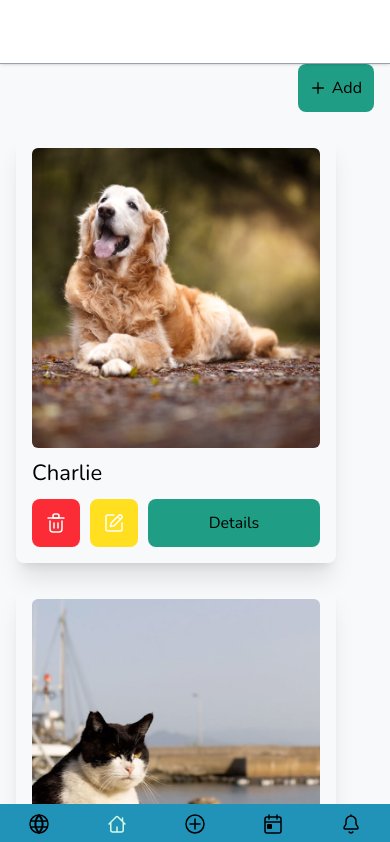
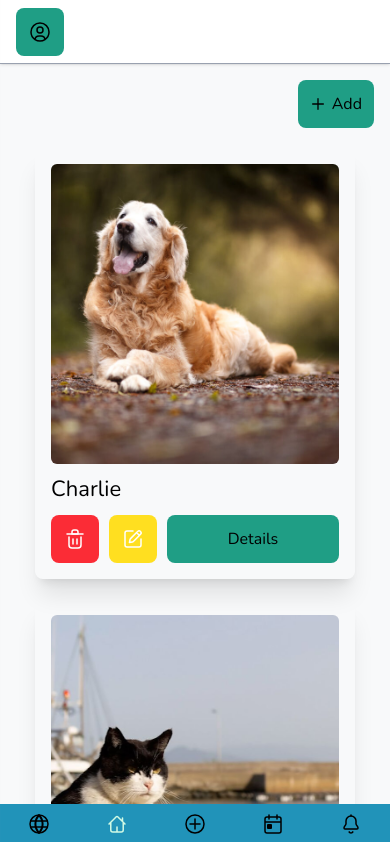
Before and after one commit to IharStaliarou/TailsCare, a Next.js app: page /en/pets in a window 390 px wide. Shown: the top 842 px of the page. Built offline with nearby package versions, Linux system fonts and the light colour scheme.

Commit message:
feat: added ui mobile sidebar prototype

```diff
--- a/app/[locale]/layout.tsx
+++ b/app/[locale]/layout.tsx
@@ -1,6 +1,7 @@
 import { ReactNode } from 'react'
 
 import { Header } from '@/components/layout/Header/Header'
+import { MobileSidebar } from '@/components/layout/Mobile/MobileSidebar'
 import { routing } from '@/i18n/routing'
 import { TLocale } from '@/i18n/types'
 import { NextIntlClientProvider } from 'next-intl'
@@ -40,7 +41,8 @@ export default async function LocaleLayout({
       <body className={`flex h-full flex-col ${nunito.variable}`}>
         <NextIntlClientProvider messages={messages}>
           <Header />
-          <main className='mx-auto mt-16 flex w-full max-w-360 flex-col justify-center px-4 md:mt-20 md:px-6 md:py-9.5 2xl:px-17'>
+          <main className='mx-auto mt-20 mb-14 flex w-full max-w-360 flex-col justify-center px-4 md:mb-0 md:px-6 md:py-9.5 2xl:px-17'>
+            <MobileSidebar />
             {children}
           </main>
         </NextIntlClientProvider>
--- a/components/PetCard.tsx
+++ b/components/PetCard.tsx
@@ -14,12 +14,12 @@ export const PetCard = async ({ pet }: IPetCardProps) => {
   const t = await getTranslations('common')
   const { name, avatarUrl } = pet
   return (
-    <li className='flex w-80 flex-col items-center gap-2.5 rounded-lg p-4 shadow-xl'>
+    <li className='flex w-80 flex-col gap-2.5 rounded-lg p-4 shadow-xl'>
       <div className='relative h-75 w-full'>
         <Image src={avatarUrl} alt={name} fill className='rounded-md object-cover' />
       </div>
-      <h3 className='self-start text-xl'>{name}</h3>
-      <div className='flex w-full justify-start gap-2.5'>
+      <h3 className='text-xl'>{name}</h3>
+      <div className='flex h-12 w-full gap-2.5'>
         <AppButton
           variant='icon'
           icon={<TrashIcon className='h-6 w-6 stroke-2 text-white' />}
--- a/components/PetsList.tsx
+++ b/components/PetsList.tsx
@@ -20,7 +20,7 @@ export const PetsList = async ({ pets }: IPetsListProps) => {
   }
 
   return (
-    <ul className='flex flex-wrap gap-5'>
+    <ul className='flex flex-col flex-wrap items-center gap-5 md:flex-row'>
       {pets.map((pet: IPet) => (
         <PetCard key={pet.id} pet={pet} />
       ))}
--- /dev/null
+++ b/components/icons/UserIcon.tsx
@@ -0,0 +1,29 @@
+import { IIconsProps } from '@/interfaces/icons'
+
+export const UserIcon = ({ className }: IIconsProps) => {
+  return (
+    <svg
+      viewBox='0 0 24 24'
+      className={className}
+      xmlns='http://www.w3.org/2000/svg'
+      fill='none'
+    >
+      <rect
+        id='User Circle'
+        width='24.000000'
+        height='24.000000'
+        x='0.000000'
+        y='0.000000'
+      />
+      <path
+        id='Vector 1'
+        d='M7.03036 19.5047C7.27433 17.5293 8.95858 16 11 16L13 16C15.0414 16 16.7257 17.5293 16.9696 19.5047M12 3C16.9706 3 21 7.02944 21 12C21 15.1335 19.3986 17.893 16.9696 19.5047C15.5456 20.4496 13.8371 21 12 21C10.1629 21 8.45441 20.4496 7.03036 19.5047C4.60137 17.893 3 15.1335 3 12C3 7.02944 7.02944 3 12 3ZM12 13C10.3431 13 9 11.6569 9 10C9 8.34315 10.3431 7 12 7C13.6569 7 15 8.34315 15 10C15 11.6569 13.6569 13 12 13Z'
+        fillRule='evenodd'
+        stroke='currentColor'
+        strokeLinecap='round'
+        strokeLinejoin='round'
+        strokeWidth='1.500000'
+      />
+    </svg>
+  )
+}
--- a/components/layout/Header/BurgerButton.tsx
+++ /dev/null
@@ -1,43 +0,0 @@
-import clsx from 'clsx'
-
-interface IBurgerButtonProps {
-  className?: string
-  isMobileMenuOpen: boolean
-  toggleMobileMenu: () => void
-}
-
-export const BurgerButton = ({
-  isMobileMenuOpen,
-  toggleMobileMenu,
-  className,
-}: IBurgerButtonProps) => {
-  return (
-    <button
-      className={`z-50 p-2 md:hidden ${className}`}
-      onClick={toggleMobileMenu}
-      aria-label='Toggle navigation menu'
-      aria-expanded={isMobileMenuOpen}
-    >
-      <div className='flex flex-col gap-1.5'>
-        <span
-          className={clsx(
-            'h-0.5 bg-black transition-all',
-            isMobileMenuOpen ? 'w-6 translate-y-2 rotate-45' : 'w-6'
-          )}
-        />
-        <span
-          className={clsx(
-            'h-0.5 bg-black transition-all',
-            isMobileMenuOpen ? 'w-0' : 'w-6'
-          )}
-        />
-        <span
-          className={clsx(
-            'h-0.5 bg-black transition-all',
-            isMobileMenuOpen ? 'w-6 -translate-y-2 -rotate-45' : 'w-6'
-          )}
-        />
-      </div>
-    </button>
-  )
-}
--- a/components/layout/Header/HeaderClient.tsx
+++ b/components/layout/Header/HeaderClient.tsx
@@ -1,36 +1,38 @@
 'use client'
 
+import { UserIcon } from '@/components/icons/UserIcon'
+import { AppButton } from '@/components/ui/AppButton'
 import { getLinks } from '@/constants/navigation'
 import { IUser } from '@/interfaces/user'
 import { useUIStore } from '@/store/use-ui-store'
 
-import { DesktopNavigation } from './DesktopNavMenu'
-import { MobileNavigation } from './MobileNavMenu'
+import { DesktopNavigation } from '../Desktop/DesktopNavMenu'
+import { MobileNavigation } from '../Mobile/MobileNavMenu'
+import { MobileSidebar } from '../Mobile/MobileSidebar'
 
 interface IHeaderClientProps {
   user: IUser | null
 }
 
 export const HeaderClient = ({ user }: IHeaderClientProps) => {
-  const { isMobileMenuOpen } = useUIStore()
-
   const isAuthenticated = !!user
   const links = getLinks(isAuthenticated)
 
+  const { openMobileMenu } = useUIStore()
   return (
     <header
       className={
-        'fixed top-0 left-0 z-50 flex h-16 w-full flex-col border-b border-b-gray-400 bg-white shadow-sm transition-all md:h-20'
+        'fixed top-0 left-0 z-50 flex h-16 w-full items-center border-b border-b-gray-400 bg-white px-4 shadow-sm transition-all md:h-20 md:px-0'
       }
     >
+      <AppButton
+        icon={<UserIcon className='stroke-2' />}
+        className='h-12 w-12 md:hidden'
+        onClick={openMobileMenu}
+      />
+
       <DesktopNavigation user={user} isAuthenticated={isAuthenticated} links={links} />
-
-      <MobileNavigation
-        user={user}
-        isAuthenticated={isAuthenticated}
-        links={links}
-        isMobileMenuOpen={isMobileMenuOpen}
-      />
+      <MobileNavigation user={user} isAuthenticated={isAuthenticated} links={links} />
     </header>
   )
 }
--- /dev/null
+++ b/components/layout/Mobile/MobileSidebar.tsx
@@ -0,0 +1,28 @@
+'use client'
+
+import { PlusIcon } from '@/components/icons/PlusIcon'
+import { AppButton } from '@/components/ui/AppButton'
+import { useUIStore } from '@/store/use-ui-store'
+import clsx from 'clsx'
+
+export const MobileSidebar = () => {
+  const { isMobileMenuOpen, closeMobileMenu } = useUIStore()
+  console.log(isMobileMenuOpen)
+  return (
+    <>
+      <aside
+        id='mobile-sidebar'
+        className={clsx(
+          `fixed inset-0 z-100 flex h-full w-2/3 transform flex-col bg-gray-300 transition-transform duration-300 md:hidden`,
+          isMobileMenuOpen ? 'translate-x-0' : '-translate-x-full'
+        )}
+      >
+        <AppButton
+          variant='icon'
+          onClick={closeMobileMenu}
+          icon={<PlusIcon className='h-6 w-6 rotate-45' />}
+        />
+      </aside>
+    </>
+  )
+}
--- a/components/ui/AppButton.tsx
+++ b/components/ui/AppButton.tsx
@@ -12,6 +12,7 @@ export interface IAppButtonProps extends HTMLAttributes<HTMLButtonElement> {
   variant?: TVariant
   disabled?: boolean
   to?: string
+  onClick?: () => void
 }
 export const AppButton = ({
   children,
@@ -21,9 +22,9 @@ export const AppButton = ({
   variant = 'primary',
   disabled,
   to,
+  onClick,
 }: IAppButtonProps) => {
-  const baseStyles =
-    'h-full rounded-lg flex justify-center items-center transition duration-300 gap-1.5'
+  const baseStyles = `rounded-lg flex justify-center items-center transition duration-300 gap-1.5 ${className?.includes('h-') ? '' : 'h-full'}`
   const variantStyles = {
     primary:
       'bg-primary hover:bg-primary-hover active:bg-primary-active active:text-primary',
@@ -56,7 +57,7 @@ export const AppButton = ({
   }
 
   return (
-    <button className={`${buttonStyles} ${className}`}>
+    <button onClick={onClick} className={`${buttonStyles} ${className}`}>
       {icon} {label} {children}
     </button>
   )
--- a/messages/ru.json
+++ b/messages/ru.json
@@ -18,7 +18,7 @@
   },
   "navigation": {
     "home": "Главная",
-    "pets": "Мои питомцы",
+    "pets": "Питомцы",
     "addPet": "Добавить питомца",
     "calendar": "Календарь",
     "notifications": "Уведомления",
--- a/store/use-ui-store.ts
+++ b/store/use-ui-store.ts
@@ -2,12 +2,12 @@ import { create } from 'zustand'
 
 interface IUIState {
   isMobileMenuOpen: boolean
-  toggleMobileMenu: () => void
+  openMobileMenu: () => void
   closeMobileMenu: () => void
 }
 
 export const useUIStore = create<IUIState>((set) => ({
   isMobileMenuOpen: false,
-  toggleMobileMenu: () => set((state) => ({ isMobileMenuOpen: !state.isMobileMenuOpen })),
+  openMobileMenu: () => set({ isMobileMenuOpen: true }),
   closeMobileMenu: () => set({ isMobileMenuOpen: false }),
 }))
```
Also changed, not shown: components/layout/Desktop/DesktopNavMenu.tsx (renamed from components/layout/Header/DesktopNavMenu.tsx), components/layout/Mobile/MobileNavMenu.tsx (renamed from components/layout/Header/MobileNavMenu.tsx).
